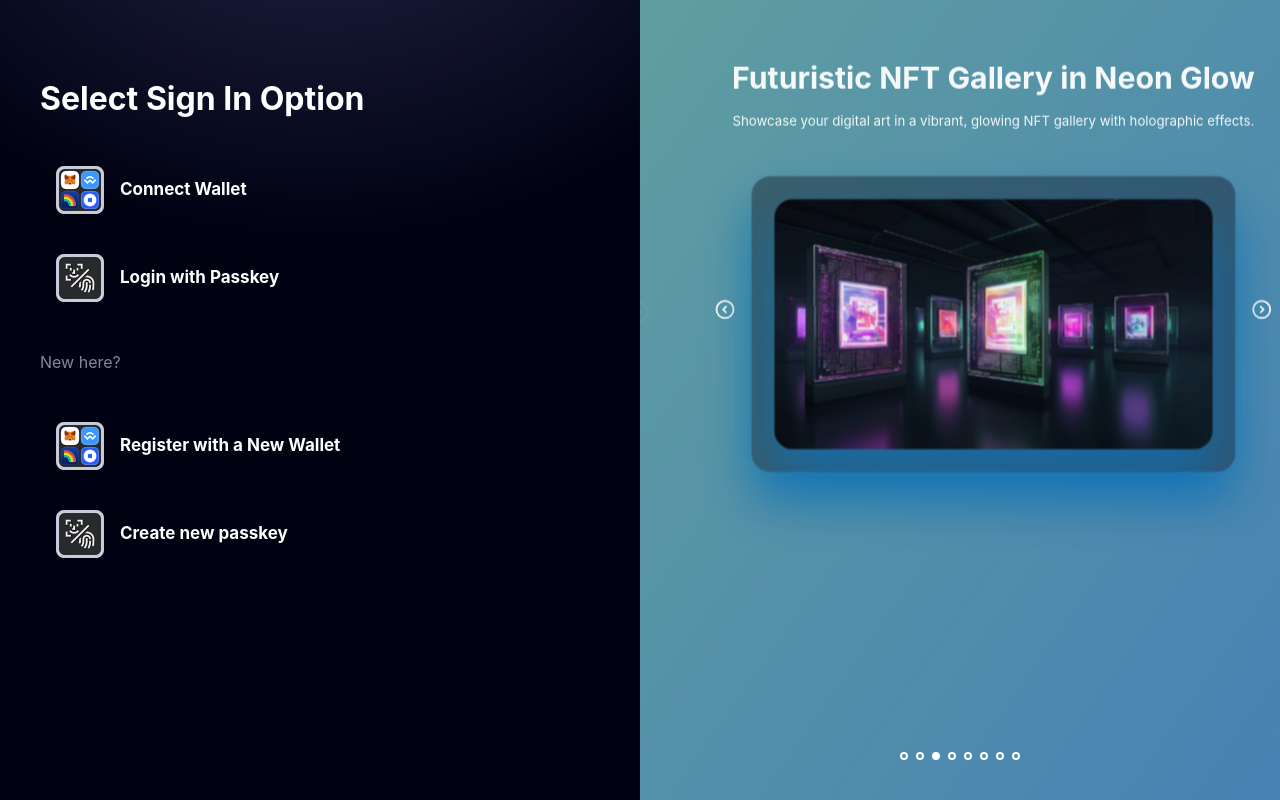
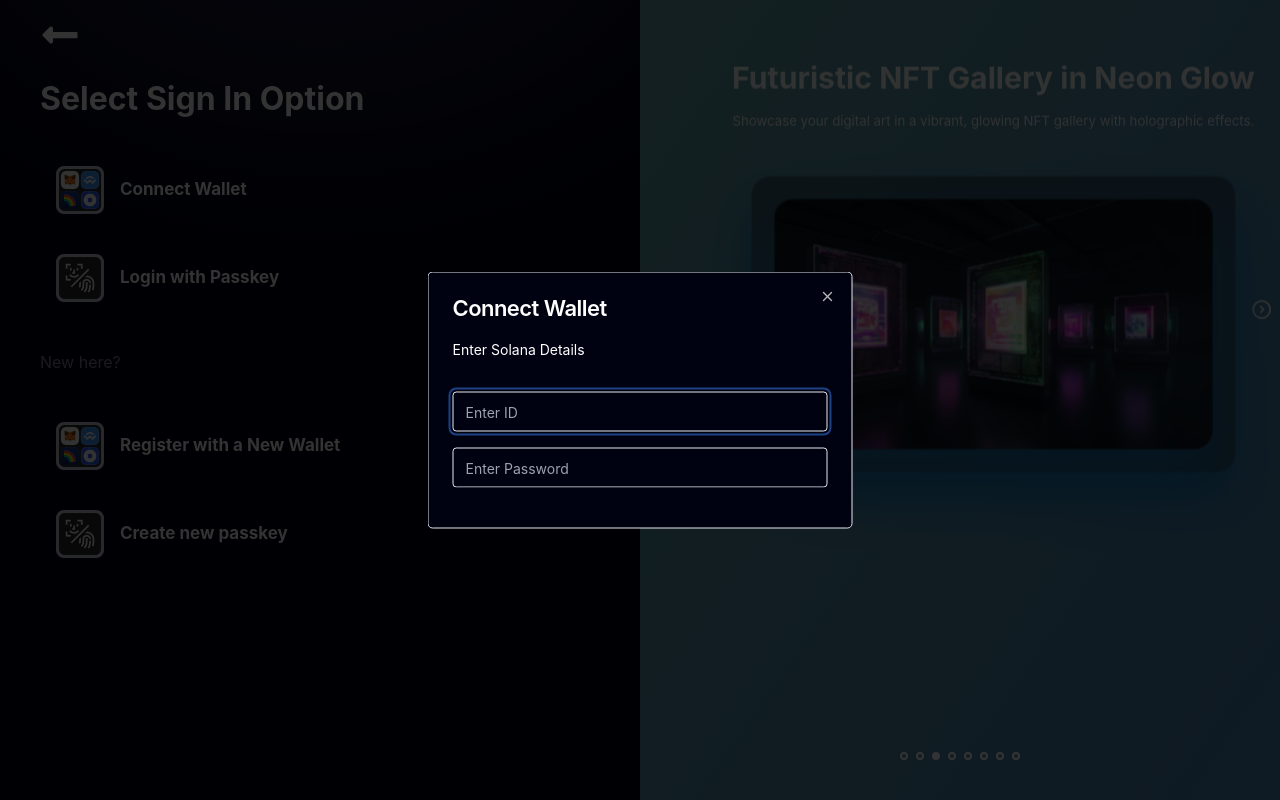
Before and after one commit to rahulMehndiratta2602/bloctree, a Next.js app in the folder frontend/: page /signin in a window 1280 px wide. Both pictures are taken after a click on the element "Connect Wallet". Built offline with nearby package versions, Linux system fonts and the light colour scheme.

Commit message:
add modals in signin page

```diff
--- /dev/null
+++ b/frontend/components/dialogComponent.tsx
@@ -0,0 +1,45 @@
+import { Button } from "@/components/ui/button"
+import {
+  Dialog,
+  DialogContent,
+  DialogDescription,
+  DialogFooter,
+  DialogHeader,
+  DialogTitle,
+  DialogTrigger,
+} from "@/components/ui/dialog"
+import Image from "next/image"
+import { Input } from "./ui/input"
+
+export function DialogComponent({btnName, walletsImage, btnDesc, placeholder}) {
+  return (
+    <Dialog>
+      <DialogTrigger asChild>
+        {/* <div className="text-white">{btnName}</div> */}
+        {/* <Button variant="outline">Edit Profile</Button> */}
+        <div className="flex items-center gap-2 md:gap-4 px-4 py-2 rounded-lg hover:bg-primary-gradient hover:shadow-[0_10px_50px_rgba(8,_112,_184,_0.7)] cursor-pointer">
+            <Image
+                src={walletsImage}
+                alt="wallets Image"
+                className="cursor-pointer w-8 md:w-12"
+            />
+            <h2 className="text-sm md:text-nm font-bold cursor-pointer">
+                {btnName}
+            </h2>
+        </div>
+      </DialogTrigger>
+      <DialogContent className="sm:max-w-[425px]">
+        <DialogHeader>
+          <DialogTitle>{btnName}</DialogTitle>
+          <DialogDescription className="pt-5">
+            {btnDesc}
+          </DialogDescription>
+        </DialogHeader>
+        <div className="grid gap-4 py-4">
+            <Input className="min-w-full" placeholder="Enter ID" />
+            <Input type="password" className="min-w-full" placeholder="Enter Password" />
+        </div>
+      </DialogContent>
+    </Dialog>
+  )
+}
--- a/frontend/components/header.tsx
+++ b/frontend/components/header.tsx
@@ -4,12 +4,12 @@ import { Logo } from './icons/logo';
 import { Container } from './container';
 import { Button } from './button';
 import { Hamburger } from './icons/hamburger';
-import { useState } from 'react';
+import { useEffect, useState } from 'react';
 import { twMerge } from 'tailwind-merge';
 import { SignIn } from './signIn';
+
 export const Header = () => {
     const [hamburgerMenuIsOpen, setHamburgerMenuIsOpen] = useState(false);
-
     return (
         <header className="fixed z-20 top-0 left-0 w-full border-b border-white-a08 backdrop-blur-[12px]">
             <Container className="flex h-[var(--navigation-height)] ">
@@ -39,10 +39,10 @@ export const Header = () => {
                     </ul>
                 </nav>
                 <div className="ml-auto h-full flex items-center">
-                    <Link className="text-sm mr-6 block" href="#">
+                    <Link className="text-sm mr-6 block" href="/signin">
                         Log in
                     </Link>
-                    <Button>Connect your Wallet</Button>
+                    <Button><Link href="/signin">Connect your Wallet</Link></Button>
                     <button
                         className="ml-6 block md:hidden"
                         onClick={() => {
--- a/frontend/components/signIn.tsx
+++ b/frontend/components/signIn.tsx
@@ -2,24 +2,31 @@ import Image from 'next/image';
 import walletsImage from '@/public/img/wallets.webp';
 import passKeyImage from '@/public/img/passkey.webp';
 import { SignInCarousel } from './signInCarousel';
+import { Button } from './button';
+import Link from 'next/link';
+import { FaLongArrowAltLeft } from "react-icons/fa";
+import { DialogComponent } from './dialogComponent';
+
 export const SignIn = () => {
+
     return (
-        <div className="w-screen h-screen flex md:flex-row flex-col-reverse overflow-hidden ">
+        <div className="w-screen h-screen flex md:flex-row flex-col-reverse overflow-hidden">
             <main className=" w-full h-[50vh] md:h-screen md:w-[50vw]  bg-page-gradient bg-background grid grid-cols-1 xs:grid-cols-2 sm:gap-6 md:flex md:flex-col px-6 sm:px-4 md:px-10 py-[2rem] md:py-[4rem] lg:py-[8.0rem] gap-2 md:gap-10 z-20">
                 <h1 className="text-[1.8rem] sm:text-lg md:text-xl font-bold ">
                     Select Sign In Option
                 </h1>
                 <section className="flex flex-col  md:gap-6">
-                    <div className="flex items-center gap-2 md:gap-4 px-4 py-2 rounded-lg hover:bg-primary-gradient hover:shadow-[0_10px_50px_rgba(8,_112,_184,_0.7)] cursor-pointer">
+                    {/* <div className="flex items-center gap-2 md:gap-4 px-4 py-2 rounded-lg hover:bg-primary-gradient hover:shadow-[0_10px_50px_rgba(8,_112,_184,_0.7)] cursor-pointer">
                         <Image
                             src={walletsImage}
                             alt="wallets Image"
                             className="cursor-pointer w-8 md:w-12"
                         />
                         <h2 className="text-sm md:text-nm font-bold cursor-pointer">
-                            Connect Wallet
+                            <DialogComponent btnName={"Connect Wallet"} />
                         </h2>
-                    </div>
+                    </div> */}
+                    <DialogComponent btnName={"Connect Wallet"} btnDesc={"Enter Solana Details"} walletsImage={walletsImage} />
                     <div className="flex items-center gap-2 md:gap-4 px-4 py-2 rounded-lg hover:bg-primary-gradient hover:shadow-[0_10px_50px_rgba(8,_112,_184,_0.7)] cursor-pointer">
                         <Image
                             src={passKeyImage}
@@ -33,16 +40,7 @@ export const SignIn = () => {
                 </section>
                 <h3 className="text-xs md:text-md text-grey">New here?</h3>
                 <section className="flex flex-col  md:gap-6">
-                    <div className="flex items-center gap-2 md:gap-4 px-4 py-2 rounded-lg hover:bg-primary-gradient hover:shadow-[0_10px_50px_rgba(8,_112,_184,_0.7)] cursor-pointer">
-                        <Image
-                            src={walletsImage}
-                            alt="wallets Image"
-                            className="cursor-pointer w-8 md:w-12"
-                        />
-                        <h2 className="text-sm md:text-nm font-bold cursor-pointer">
-                            Register with a New Wallet
-                        </h2>
-                    </div>
+                    <DialogComponent btnName={"Register with a New Wallet"} btnDesc={""} walletsImage={walletsImage} />
                     <div className="flex items-center gap-2 md:gap-4 px-4 py-2 rounded-lg hover:bg-primary-gradient hover:shadow-[0_10px_50px_rgba(8,_112,_184,_0.7)] cursor-pointer">
                         <Image
                             src={passKeyImage}
@@ -55,6 +53,7 @@ export const SignIn = () => {
                     </div>
                 </section>
             </main>
+            <div className='absolute ml-10 z-30'><Link href="/" className='p-5'><FaLongArrowAltLeft size='4rem' /></Link></div>
             <div className="w-full h-[50vh] md:h-screen md:w-[50vw]  bg-secondary-gradient-background-vertical md:bg-secondary-gradient-background overflow-hidden">
                 {/* "1,2,3,5,7,21,28,30" */}
                 <SignInCarousel />
--- a/frontend/components/signInCarousel.tsx
+++ b/frontend/components/signInCarousel.tsx
@@ -32,7 +32,7 @@ export const SignInCarousel = () => {
                             position
                         )}
                     >
-                        <div className=" grid grid-cols-2 md:flex md:flex-col md:gap-y-4 md:px-6 md:items-center md:py-12">
+                        <div className="grid grid-cols-2 md:flex md:flex-col md:gap-y-4 md:px-6 md:items-center md:py-12">
                             <div className="md:flex md:flex-col md:gap-y-4 md:items-center ">
                                 <h1 className="md:text-xl md:font-bold md:text-center">
                                     {bloctreeFeatures[cardIndex].headline}
--- /dev/null
+++ b/frontend/components/ui/input.tsx
@@ -0,0 +1,25 @@
+import * as React from "react"
+
+import { cn } from "@/lib/utils"
+
+export interface InputProps
+  extends React.InputHTMLAttributes<HTMLInputElement> {}
+
+const Input = React.forwardRef<HTMLInputElement, InputProps>(
+  ({ className, type, ...props }, ref) => {
+    return (
+      <input
+        type={type}
+        className={cn(
+          "flex h-10 w-full rounded-md border border-input bg-background px-3 py-2 text-sm ring-offset-background file:border-0 file:bg-transparent file:text-sm file:font-medium placeholder:text-muted-foreground focus-visible:outline-none focus-visible:ring-2 focus-visible:ring-ring focus-visible:ring-offset-2 disabled:cursor-not-allowed disabled:opacity-50",
+          className
+        )}
+        ref={ref}
+        {...props}
+      />
+    )
+  }
+)
+Input.displayName = "Input"
+
+export { Input }
```
